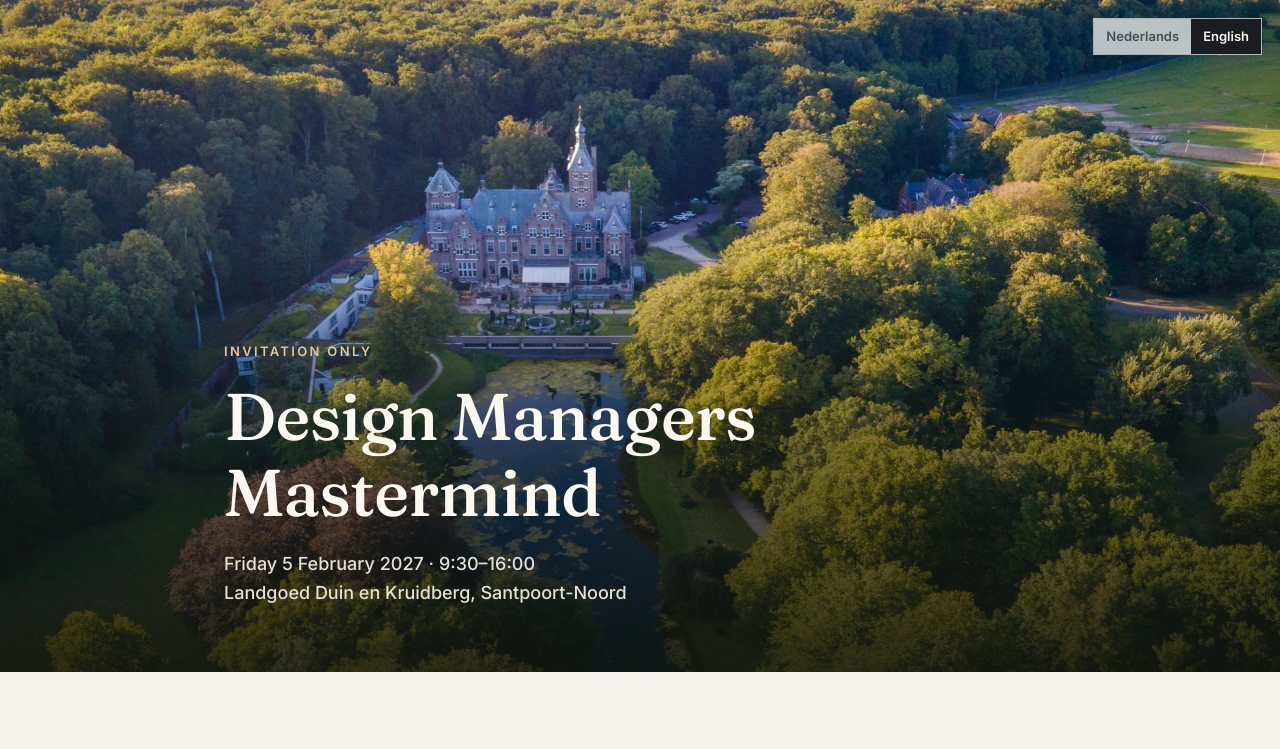
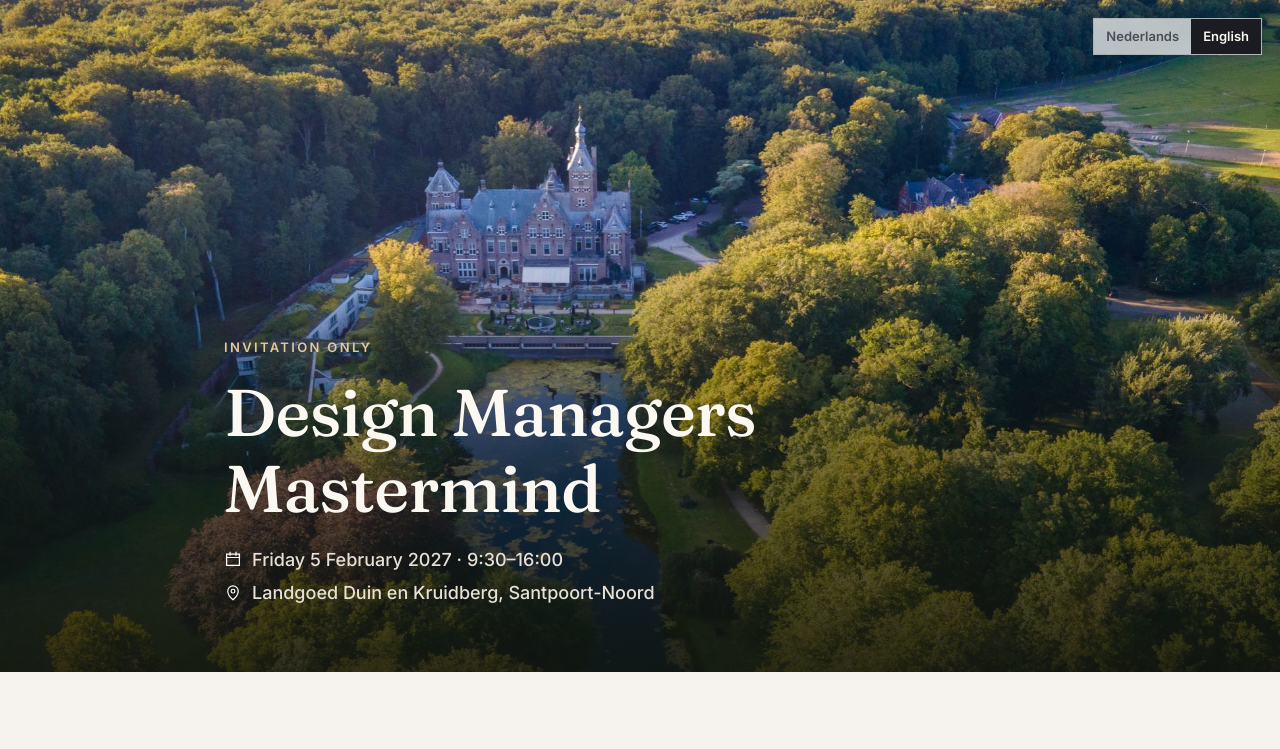
Before and after one commit to groenjoris/design-leaders-xchange, a plain HTML site: page en/index.html in a window 1280 px wide. Shown: the top 749 px of the page. Drawn offline with Linux system fonts and the light colour scheme.

Commit message:
Hero: kalender- en locatie-icoon voor datum en locatie (wit op desktop)
Co-Authored-By: Claude Opus 5.5 <noreply@anthropic.com>

```diff
--- a/en/index.html
+++ b/en/index.html
@@ -56,6 +56,9 @@
   header.hero h1{font-size:clamp(38px,6vw,66px);margin:0 0 18px;color:#fbf8f2;}
   .hero-meta{margin:0;font-size:clamp(16px,1.9vw,18px);color:#e6e0d5;max-width:62ch;font-weight:500;}
   .hero-meta span{white-space:nowrap;}
+  .hero-meta .meta-line{display:flex;align-items:center;gap:10px;}
+  .hero-meta .meta-line + .meta-line{margin-top:4px;}
+  .hero-meta svg{flex:none;width:18px;height:18px;color:#fff;}
 
   /* LANGUAGE SWITCH (desktop: box with full names; phones: subtle NL | EN) */
   .lang-switch{
@@ -207,6 +210,7 @@
     header.hero .eyebrow{color:var(--accent-deep);}
     header.hero h1{color:var(--ink);}
     .hero-meta{color:var(--ink-soft);}
+    .hero-meta svg{color:var(--accent-deep);}
     header.hero .wrap{order:1;padding-top:52px;padding-bottom:28px;}
     header.hero > img{order:2;position:relative;inset:auto;height:clamp(300px,82vw,420px);transform:none !important;}
     .hero-meta span{white-space:normal;}
@@ -228,8 +232,8 @@
     <div class="eyebrow">Invitation Only</div>
     <h1>Design Managers Mastermind</h1>
     <p class="hero-meta">
-      <span>Friday 5&nbsp;February 2027</span> · <span>9:30–16:00</span><br>
-      <span>Landgoed Duin en Kruidberg, Santpoort-Noord</span>
+      <span class="meta-line"><svg viewBox="0 0 24 24" fill="none" stroke="currentColor" stroke-width="1.6" stroke-linecap="square" aria-hidden="true"><path d="M3.5 5.5h17v15h-17z"/><path d="M3.5 10h17M8 3v4M16 3v4"/></svg><span><span>Friday 5&nbsp;February 2027</span> · <span>9:30–16:00</span></span></span>
+      <span class="meta-line"><svg viewBox="0 0 24 24" fill="none" stroke="currentColor" stroke-width="1.6" stroke-linecap="round" stroke-linejoin="round" aria-hidden="true"><path d="M12 21s-7-6.2-7-11.5a7 7 0 0 1 14 0C19 14.8 12 21 12 21z"/><circle cx="12" cy="9.5" r="2.5"/></svg><span>Landgoed Duin en Kruidberg, Santpoort-Noord</span></span>
     </p>
   </div>
 </header>
```
Also changed, not shown: index.html (+6 -2 lines).
